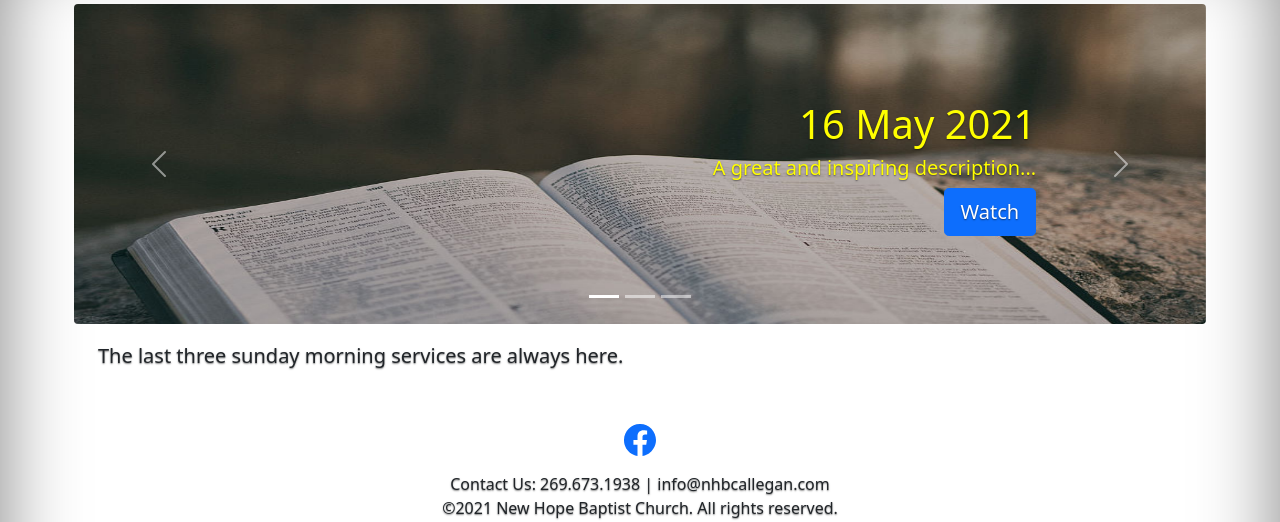
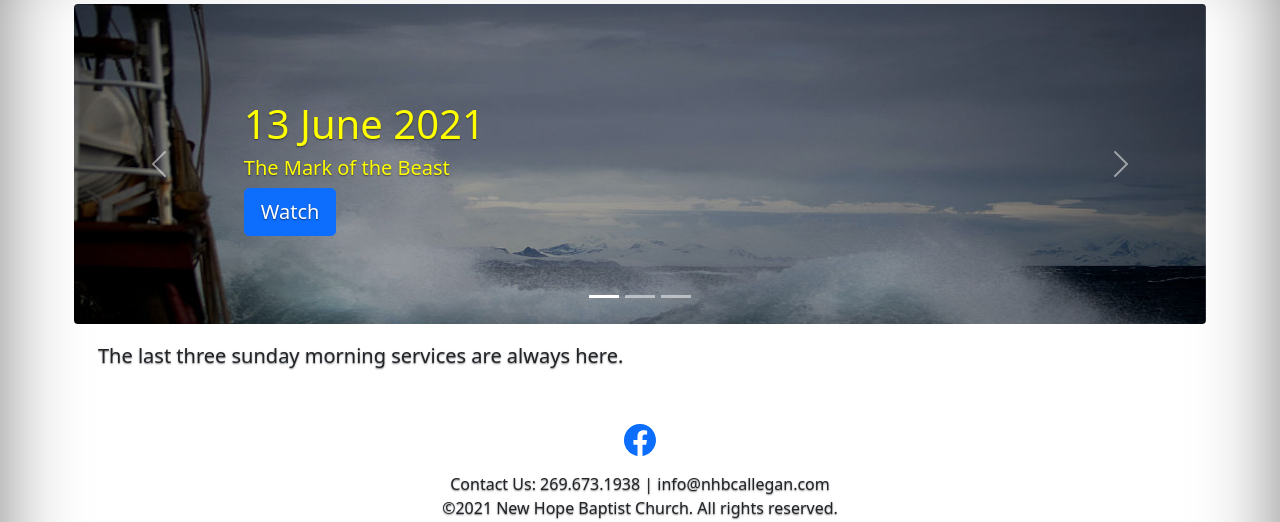
Before and after one commit to youngmcdev/newhope, a Flask app: page /messages in a window 1280 px wide. Shown: the part 56-578 px from the top of the page. Run offline with Flask 2, Linux system fonts and the light colour scheme; parts of the project's set-up code (start-up, migrations or seed data) failed here and were passed over; some libraries are stand-ins or nearby versions.

Commit message:
Finish messages carousel

```diff
--- a/app/templates/messages.html
+++ b/app/templates/messages.html
@@ -18,14 +18,14 @@
         <button type="button" data-bs-target="#myCarousel" data-bs-slide-to="2"></button>
     </div>
     <div class="carousel-inner rounded">
-        <div class="carousel-item">
+        <div class="carousel-item active">
             <img src="{{ url_for('static', filename='storm.jpg') }}" class="d-block w-100" alt="Storm" />
 
-            <div class="container">
+			<div class="container">
                 <div class="carousel-caption text-start">
-                    <h1>30 May 2021</h1>
-                    <h5>Remember The Lord Thy God</h5>
-                    <p><a class="btn btn-lg btn-primary nh-watch-btn" data-url="https://www.youtube.com/embed/05M_RkGE2Ts" data-title="Remember The Lord Thy God" href="#">Watch</a></p>
+                    <h1>13 June 2021</h1>
+                    <h5>The Mark of the Beast</h5>
+                    <p><a class="btn btn-lg btn-primary nh-watch-btn" data-url="https://www.youtube.com/embed/3BBf0TmIMAY" href="#">Watch</a></p>
                 </div>
             </div>
         </div>
@@ -34,20 +34,20 @@
 
             <div class="container">
                 <div class="carousel-caption">
-                    <h1>23 May 2021</h1>
-                    <h5>A great and inspiring description...</h5>
-                    <p><a class="btn btn-lg btn-primary nh-watch-btn" data-url="https://www.youtube.com/embed/05M_RkGE2Ts" data-title="Message Two" href="#">Watch</a></p>
+                    <h1>6 June 2021</h1>
+                    <h5>Another beast coming up out of the earth</h5>
+                    <p><a class="btn btn-lg btn-primary nh-watch-btn" data-url="https://www.youtube.com/embed/o8ZM5zxqNGc" href="#">Watch</a></p>
                 </div>
             </div>
         </div>
-        <div class="carousel-item active">
+        <div class="carousel-item">
             <img src="{{ url_for('static', filename='bible-on-rock.jpg') }}" class="d-block w-100" alt="Bible" />
 
             <div class="container">
                 <div class="carousel-caption text-end">
-                    <h1>16 May 2021</h1>
-                    <h5>A great and inspiring description...</h5>
-                    <p><a class="btn btn-lg btn-primary nh-watch-btn" data-url="https://www.youtube.com/embed/05M_RkGE2Ts" data-title="Message Three" href="#">Watch</a></p>
+                    <h1>30 May 2021</h1>
+                    <h5>Remember The Lord Thy God</h5>
+                    <p><a class="btn btn-lg btn-primary nh-watch-btn" data-url="https://www.youtube.com/embed/05M_RkGE2Ts" href="#">Watch</a></p>
                 </div>
             </div>
         </div>
```
